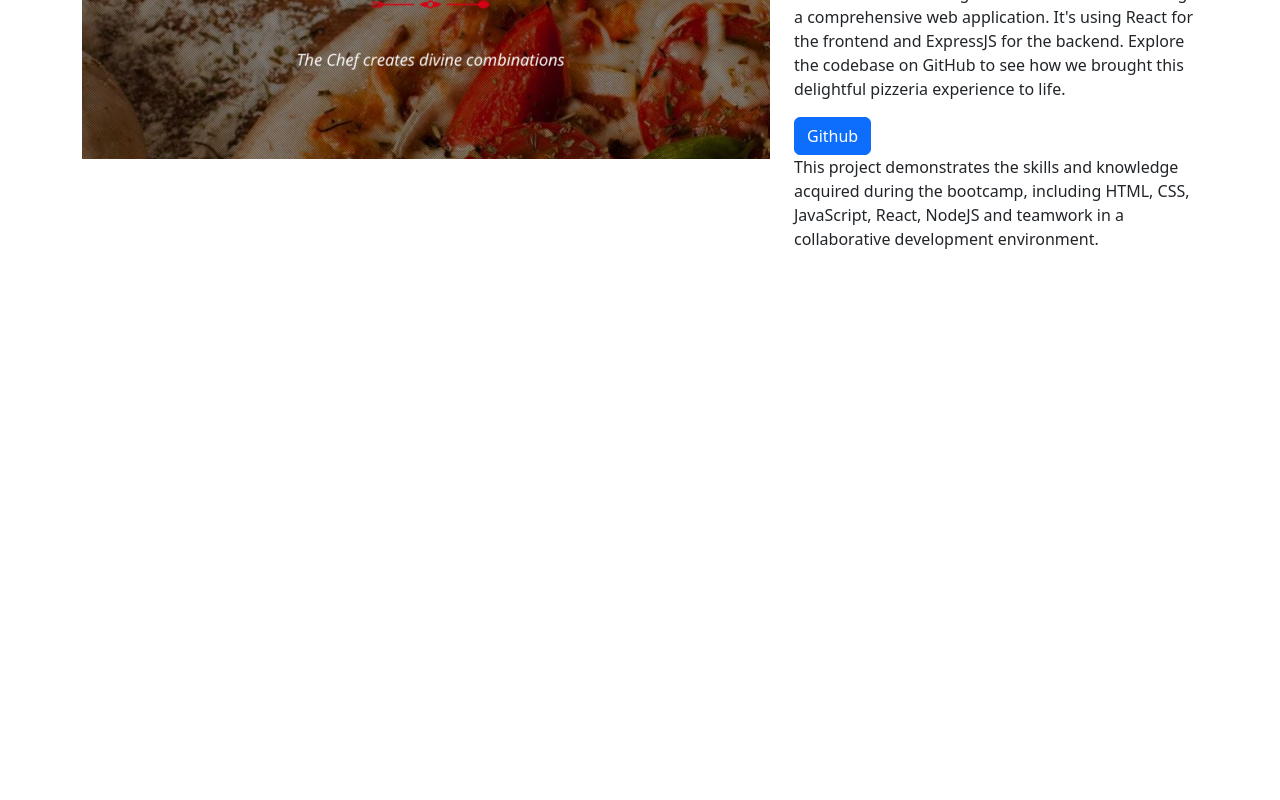
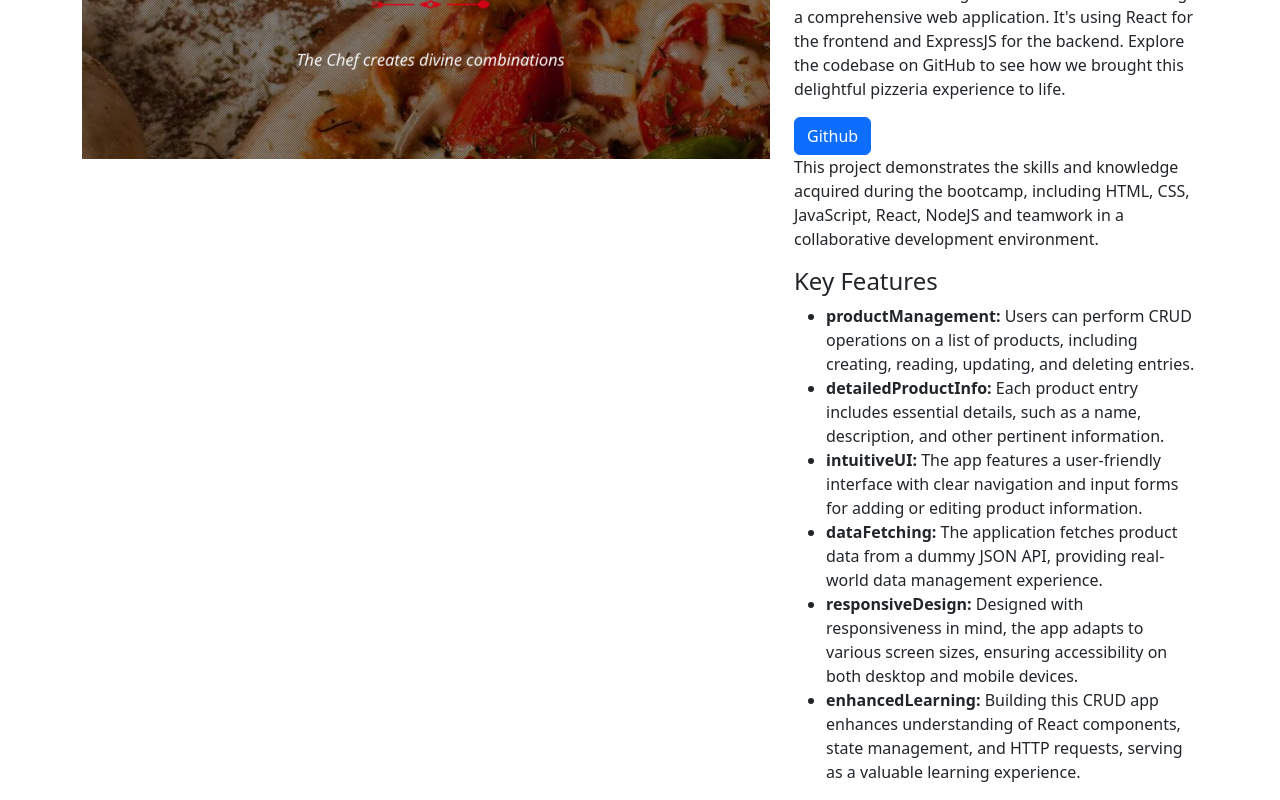
Before and after one commit to Nikolla2000/React-Portfolio-Website, a React (Vite) app in the folder client/: page /portfolio/project/1 in a window 1280 px wide. Shown: the part 352-1152 px from the top of the page. Before the commit the page ends 800 px from the top, so only its background shows below. Built offline with nearby package versions, Linux system fonts and the light colour scheme.

Commit message:
Wrote a key features map function which will display all the keyFeatures from the data into unordered list

```diff
--- a/client/src/Components/Portfolio/portfolioData.js
+++ b/client/src/Components/Portfolio/portfolioData.js
@@ -7,6 +7,14 @@ const portfolioData = [
         description: "Pizzeria Website for which I contributed in a team in a Javascript Bootcamp",
         detailedDescription: "The Fullstack Pizzeria Website is a collaborative effort created during a Javascript Bootcamp. This dynamic and user-friendly website serves as an online platform for a fictional pizzeria, showcasing the team's proficiency in web development. It features an interactive menu, online ordering, real-time order tracking, sending a contact emails and a seamless user experience. The project highlights the use of modern web technologies and teamwork in building a comprehensive web application. It's using React for the frontend and ExpressJS for the backend. Explore the codebase on GitHub to see how we brought this delightful pizzeria experience to life.",
         skillsDemonstrated: "This project demonstrates the skills and knowledge acquired during the bootcamp, including HTML, CSS, JavaScript, React, NodeJS and teamwork in a collaborative development environment.",
+        keyFeatures: {
+            productManagement: "Users can perform CRUD operations on a list of products, including creating, reading, updating, and deleting entries.",
+            detailedProductInfo: "Each product entry includes essential details, such as a name, description, and other pertinent information.",
+            intuitiveUI: "The app features a user-friendly interface with clear navigation and input forms for adding or editing product information.",
+            dataFetching: "The application fetches product data from a dummy JSON API, providing real-world data management experience.",
+            responsiveDesign: "Designed with responsiveness in mind, the app adapts to various screen sizes, ensuring accessibility on both desktop and mobile devices.",
+            enhancedLearning: "Building this CRUD app enhances understanding of React components, state management, and HTTP requests, serving as a valuable learning experience."
+        },
         video: true,
         link: "https://github.com/advanceacademy/bootcamp-js-june-23"
     },
--- a/client/src/Pages/PortfolioPage/singleProjectPage/SingleProjectPage.jsx
+++ b/client/src/Pages/PortfolioPage/singleProjectPage/SingleProjectPage.jsx
@@ -30,6 +30,16 @@ const SingleProjectPage = () => {
                             <p>{projectData.detailedDescription}</p>
                             <Button>Github</Button>
                             <p>{projectData.skillsDemonstrated}</p>
+                            <h4>Key Features</h4>
+                            {projectData.keyFeatures && (
+                                <ul>
+                                    {Object.entries(projectData.keyFeatures).map(([name, feature], index) => (
+                                    <li key={index}>
+                                        <strong>{name}:</strong> {feature}
+                                    </li>
+                                    ))}
+                                </ul>
+                            )}
                         </Col>
                     </Row>
                 </Container>
```
Also changed, not shown: client/src/Components/Portfolio/keyfeatures.txt (added).
